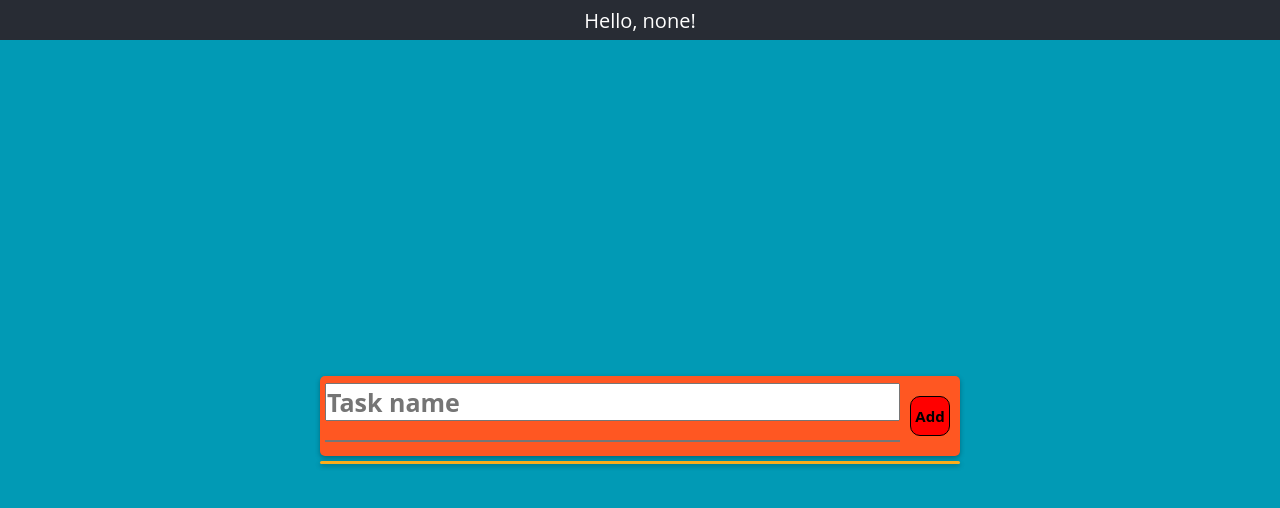
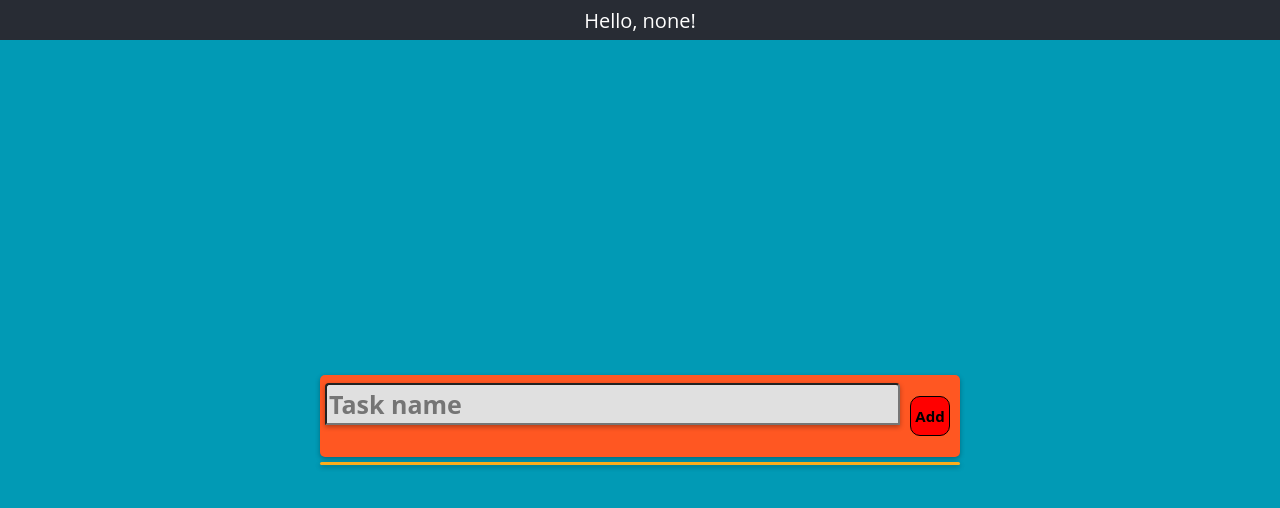
Before and after one commit to moienheydari/mytodolist, a React (Create React App) app: page / in a window 1280 px wide. Shown: the top 508 px of the page. Built offline with nearby package versions, Linux system fonts and the light colour scheme.

Commit message:
some css

```diff
--- a/src/css/inputCont.css
+++ b/src/css/inputCont.css
@@ -39,18 +39,34 @@
 }
 
 .input-task {
+    width: 100%;
+    padding: 2px;
+    margin-bottom: 0px;
     font-size: 25px;
     font-weight: bold;
+    border-radius: 4px 4px 0 0;
+    box-shadow: 0 2px 5px rgba(0, 0, 0, 0.3);
+    background-color: #e0e0e0;
 }
 
 .textarea {
+    width: 100%;
+    padding: 0px;
+    margin-top: 0;
     font-size: 16px;
-    margin-top: 1px;
     height: 0px;
     overflow: hidden;
-    transition: height 250ms ease;
+    transition: 500ms ease;
+    border-radius: 0 0 4px 4px;
+    box-shadow: 0 2px 5px rgba(0, 0, 0, 0.3);
+    background-color: #ffffff;
+    transform-origin: top;
+    transform: scaleY(0);
+    resize: none;
 }
 
 .textarea.show {
     height: 75px;
+    padding: 2px;
+    transform: scaleY(1);
 }
```
